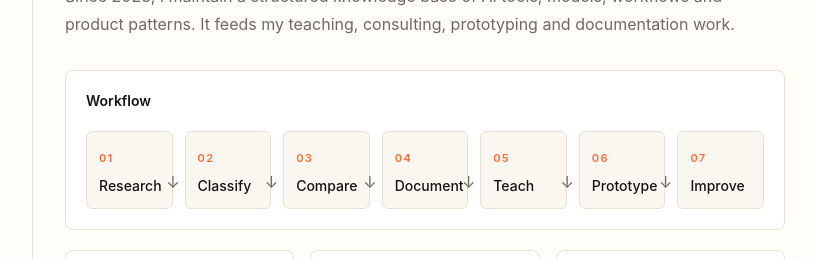
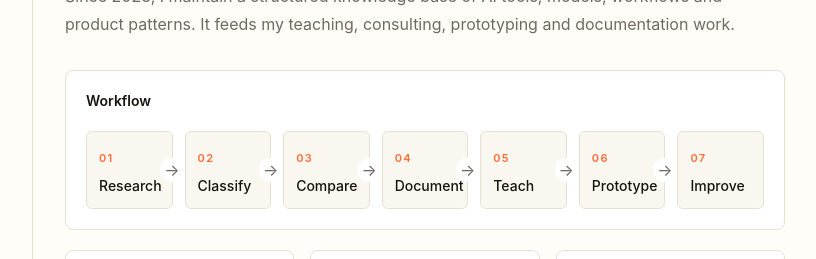
Before and after one commit to tewfiq/doc, a Next.js app: page / in a window 1280 px wide. Shown: the part 3320-3579 px from the top of the page, without its empty margins (223-1039 px from the left). Built offline with nearby package versions, Linux system fonts and the light colour scheme.

Commit message:
Fix knowledge workflow arrows

```diff
--- a/pages/index.jsx
+++ b/pages/index.jsx
@@ -611,7 +611,12 @@ function LivingKnowledgeSystemSection() {
             <li key={step} className="relative rounded-md border border-[var(--border)] bg-[var(--surface-subtle)] p-3">
               <span className="text-[11px] font-semibold uppercase tracking-[0.12em] text-[var(--accent)]">{String(index + 1).padStart(2, '0')}</span>
               <p className="mt-2 text-sm font-medium text-[var(--text)]">{step}</p>
-              {index < page.workflow.length - 1 ? <span className="absolute -right-2 top-1/2 hidden text-[var(--muted)] md:block">↓</span> : null}
+              {index < page.workflow.length - 1 ? (
+                <>
+                  <span className="absolute -bottom-3 left-1/2 z-10 -translate-x-1/2 rounded-full bg-[var(--surface)] px-1 text-[var(--muted)] md:hidden">↓</span>
+                  <span className="absolute -right-3 top-1/2 z-10 hidden -translate-y-1/2 rounded-full bg-[var(--surface)] px-1 text-[var(--muted)] md:block">→</span>
+                </>
+              ) : null}
             </li>
           ))}
         </ol>
```
